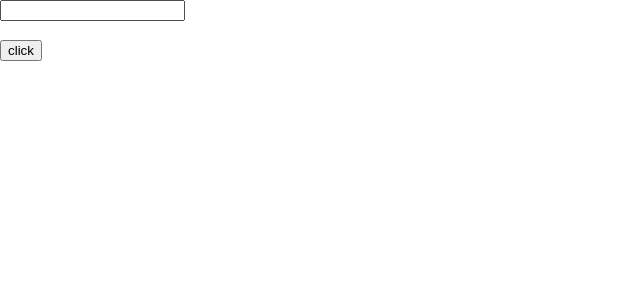
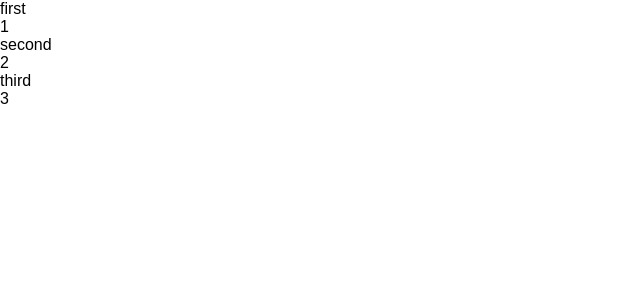
Before and after one commit to shablcuShaluRai/React-Tutorial, a React (Create React App) app: page / in a window 1280 px wide. Shown: the top 300 px of the page, without its empty margins (0-640 px from the left). Built offline with nearby package versions, Linux system fonts and the light colour scheme.

Commit message:
React keys

```diff
--- a/src/App.js
+++ b/src/App.js
@@ -1,44 +1,55 @@
 import React, { Component } from 'react';
-import ReactDOM from 'react-dom';
+
 
 import './App.css';
 
 
 class App extends Component {
 state={
-  data: ' '
+  data:[ {
+    'id':1,
+    'compont':'first'
+},
+{
+  'id':2 ,
+  'compont' : 'second'
+},
+{
+  'id' :3 ,
+  'compont' : 'third'
 }
-////////  using Arrow function///////
-//An arrow function expression has a shorter syntax than a function expression and does not bind its own this,
-//arguments, super, or new.target. These function expressions are best suited for non-method functions,
-// and they cannot be used as constructors.
+]
+}
 
+render(){
+  return (
+    <div>
+    {/*React keys are useful when working with dynamically created components or when lists are altered by users*/}
+    {/*setting the key value will keep our component uniquely */}
+    {this.state.data.map((component,index) =>
+      <Content
+      key = {index}
+      components = {component}
+      />
 
-//updateState is used to update the input value of form
- updateState = (e)=>{
-  //  The target event property returns the element that triggered the event.
-   this.setState({data: e.target.value})
- }
- //is used for clear the data.
- clearQuery = () => {
-   this.setState({data : ' '})
-  //  ReactDOM.findDOMNode(this.refs.myInput).focus();
- }
-
-  render(){
-    return(
-<div>
-{/*The ref is used to return a reference to your element. Refs should be avoided in most cases but they can be useful when  need DOM measurements or to add methods to our components.*/}
-{/* <input value= {this.state.data} onChange ={this.updateState}   ref = "myInput"/>*/}
-<input value= {this.state.data} onChange ={this.updateState}/>
-<h3>{this.state.data}</h3>
-<button onClick = {this.clearQuery} > click </button>
+    )}
 </div>
 
-
-    )
-  }
+  )
+}
 
 }
 
+
+class Content extends Component{
+  render(){
+    return(
+      <div>
+      <div>{this.props.components.compont}</div>
+      <div>{this.props.components.id}</div>
+</div>
+    )
+  }
+}
+
 export default App;
```
